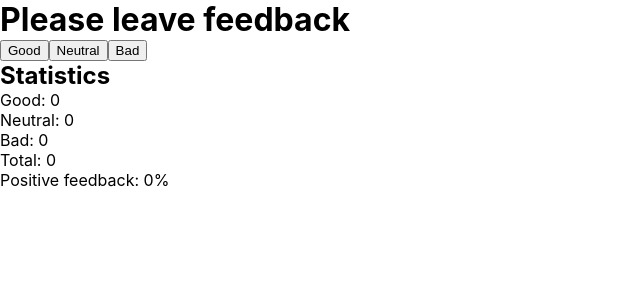
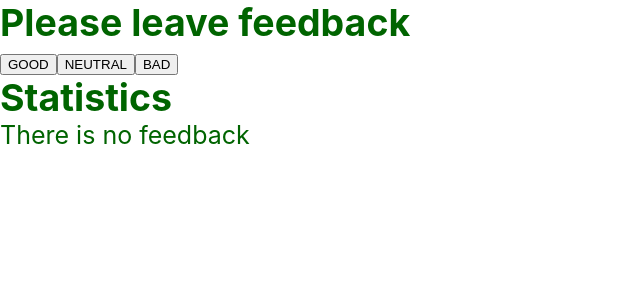
Before and after one commit to oliarosiak/goit-react-hw-02-feedback, a React (Create React App) app: page / in a window 1280 px wide. Shown: the top 300 px of the page, without its empty margins (0-640 px from the left). Built offline with nearby package versions, Linux system fonts and the light colour scheme.

Commit message:
basic logic and markup

```diff
--- a/src/components/App.jsx
+++ b/src/components/App.jsx
@@ -1,21 +1,58 @@
 import React, { Component } from 'react';
-import FeedbackStatistics from './feedback/FeedbackStatistics';
+
+import Statistics from './statistics/Statistics';
+import FeedbackOptions from './feedback/FeedbackOptions';
+import Section from './section/Section';
+import Notification from './notification/Notification';
 
 
 class App extends Component{
+  state = {
+    good: 0,
+    neutral: 0,
+    bad: 0
+  }
+
+  handleFeedbackIncrement = (option) => {
+    this.setState(prevState => {
+      return {
+        [option]: prevState[option] + 1
+      }
+    });
+  }
+
+  countTotalFeedback = () => {
+    const { good, neutral, bad } = this.state;
+    return good + neutral + bad;
+  }
+
+  countPositiveFeedbackPercentage = () => {
+    return Math.round((this.state.good / (this.countTotalFeedback())) * 100);
+  }
+
   render() {
+    const { good, neutral, bad } = this.state;
+    const stateKeys = Object.keys(this.state);
+    const onIncrement = this.handleFeedbackIncrement;
+    const totalAmount = this.countTotalFeedback();
+    const percentage = this.countPositiveFeedbackPercentage();
+
     return (
       <div
         style={{
-          // height: '100vh',
-          // display: 'flex',
-          // justifyContent: 'center',
-          // alignItems: 'center',
-          // fontSize: 40,
-          // color: '#010101'
+          fontSize: 25,
+          color: 'darkgreen'
         }}
       >
-        <FeedbackStatistics />
+        <Section title='Please leave feedback'>
+          <FeedbackOptions options={stateKeys} onLeaveFeedback={onIncrement} />
+        </Section>
+        <Section title='Statistics'>
+          {totalAmount > 0
+            ? <Statistics good={good} neutral={neutral} bad={bad} total={totalAmount} positivePercentage={percentage} />
+            : <Notification message='There is no feedback' />
+          }
+        </Section>
       </div>
     );
   }
--- /dev/null
+++ b/src/components/feedback/FeedbackOptions.jsx
@@ -0,0 +1,12 @@
+
+const FeedbackOptions = ({ options, onLeaveFeedback }) => (
+    <div>
+        {options.map(option => (
+            <button key={option} type="button" onClick={() => onLeaveFeedback(option)}>
+                {option.toUpperCase()}
+            </button>
+        ))}
+    </div>
+);
+
+export default FeedbackOptions;
--- a/src/components/feedback/FeedbackStatistics.jsx
+++ /dev/null
@@ -1,86 +0,0 @@
-import React, { Component } from 'react';
-
-class FeedbackStatistics extends Component{
-    state = {
-        good: 0,
-        neutral: 0,
-        bad: 0
-    }
-
-    handleGoodIncrement = () => {
-        this.setState(prevState => ({
-            good: prevState.good + 1,
-        }))
-    }
-
-    handleNeutralIncrement = () => {
-        this.setState(prevState => ({
-            neutral: prevState.neutral + 1,
-        }))
-    }
-
-    handleBadIncrement = () => {
-        this.setState(prevState => ({
-            bad: prevState.bad + 1,
-        }))
-    }
-
-    countTotalFeedback = () => {
-        const total = this.state.good + this.state.neutral + this.state.bad;
-        // let total = 0;
-        // total = this.state.good + this.state.neutral + this.state.bad;
-        return total;
-    }
-
-    countPositiveFeedbackPercentage = () => {
-        // const persent = (this.state.good / (this.state.good + this.state.neutral + this.state.bad))*100;
-        let persent = 0;
-        if (this.state.good > 0) {
-            persent = Math.round((this.state.good / (this.state.good + this.state.neutral + this.state.bad))*100);
-            // persent = ((this.state.good / (this.state.good + this.state.neutral + this.state.bad))*100).toFixed(0);
-        }
-        return persent;
-    }
-
-
-    render() {
-        return (
-            <>
-                <h1>Please leave feedback</h1>
-                {/* <Section title="" /> */}
-                {/* <FeedbackOptions options={} onLeaveFeedback={}></FeedbackOptions> */}
-                <div>
-                    <button type='button' onClick={this.handleGoodIncrement}>Good</button>
-                    <button type='button' onClick={this.handleNeutralIncrement}>Neutral</button>
-                    <button type='button' onClick={this.handleBadIncrement}>Bad</button>
-                </div>
-                {/* <Section title="" /> */}
-                {/* <Statistics good={} neutral={} bad={} total={} positivePercentage={}></Statistics> */}
-                <section>
-                    <h2>Statistics</h2>
-                    <ul>
-                        <li>Good: {this.state.good}</li>
-                        <li>Neutral: {this.state.neutral}</li>
-                        <li>Bad: {this.state.bad}</li>
-                        <li>Total: {this.countTotalFeedback()}</li>
-                        <li>Positive feedback: { this.countPositiveFeedbackPercentage() }%</li>
-                    </ul>
-                </section>
-
-            </>
-        )
-    }
-
-}
-
-
-/**
- * Винеси відображення статистики в окремий компонент <Statistics good={} neutral={} bad={} total={} positivePercentage={}>.
- *
-    Винеси блок кнопок в компонент <FeedbackOptions options={} onLeaveFeedback={}>.
-
-    Створи компонент <Section title="">, який рендерить секцію із заголовком і дітей (children).
-    Обгорни кожен із <Statistics> і <FeedbackOptions> у створений компонент секції.
- */
-
-export default FeedbackStatistics;
--- /dev/null
+++ b/src/components/notification/Notification.jsx
@@ -0,0 +1,8 @@
+
+const Notification = ({ message }) => (
+    <div>
+        <p>{message}</p>
+    </div>
+);
+
+export default Notification;
--- /dev/null
+++ b/src/components/section/Section.jsx
@@ -0,0 +1,9 @@
+
+const Section = ({ title, children }) => (
+    <div>
+        <h2>{ title }</h2>
+        { children }
+    </div>
+)
+
+export default Section;
--- /dev/null
+++ b/src/components/statistics/Statistics.jsx
@@ -0,0 +1,12 @@
+
+const Statistics = ({ good, neutral, bad, total, positivePercentage }) => (
+    <ul>
+        <li><span>Good: { good }</span></li>
+        <li><span>Neutral: { neutral }</span></li>
+        <li><span>Bad: { bad }</span></li>
+        <li><span>Total: { total }</span></li>
+        <li><span>Positive feedback: { positivePercentage }%</span></li>
+    </ul>
+);
+
+export default Statistics;
```
